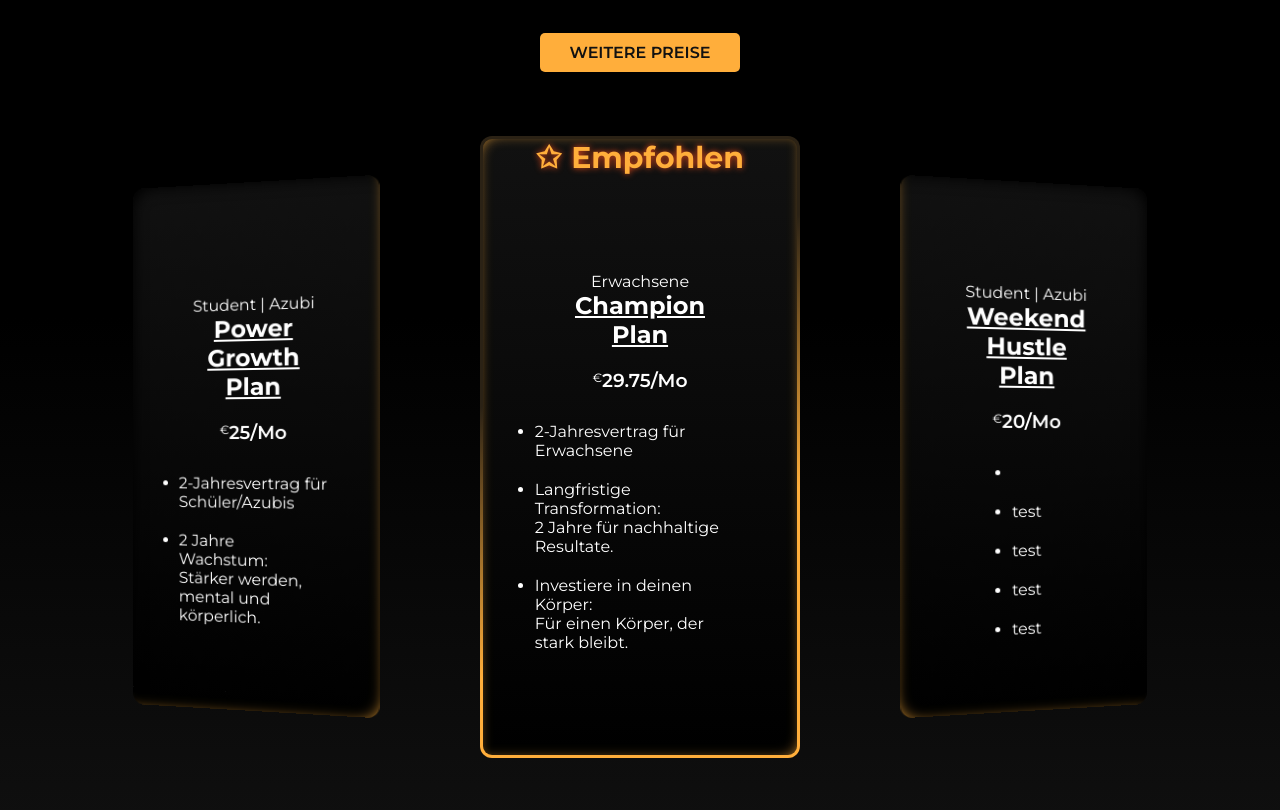
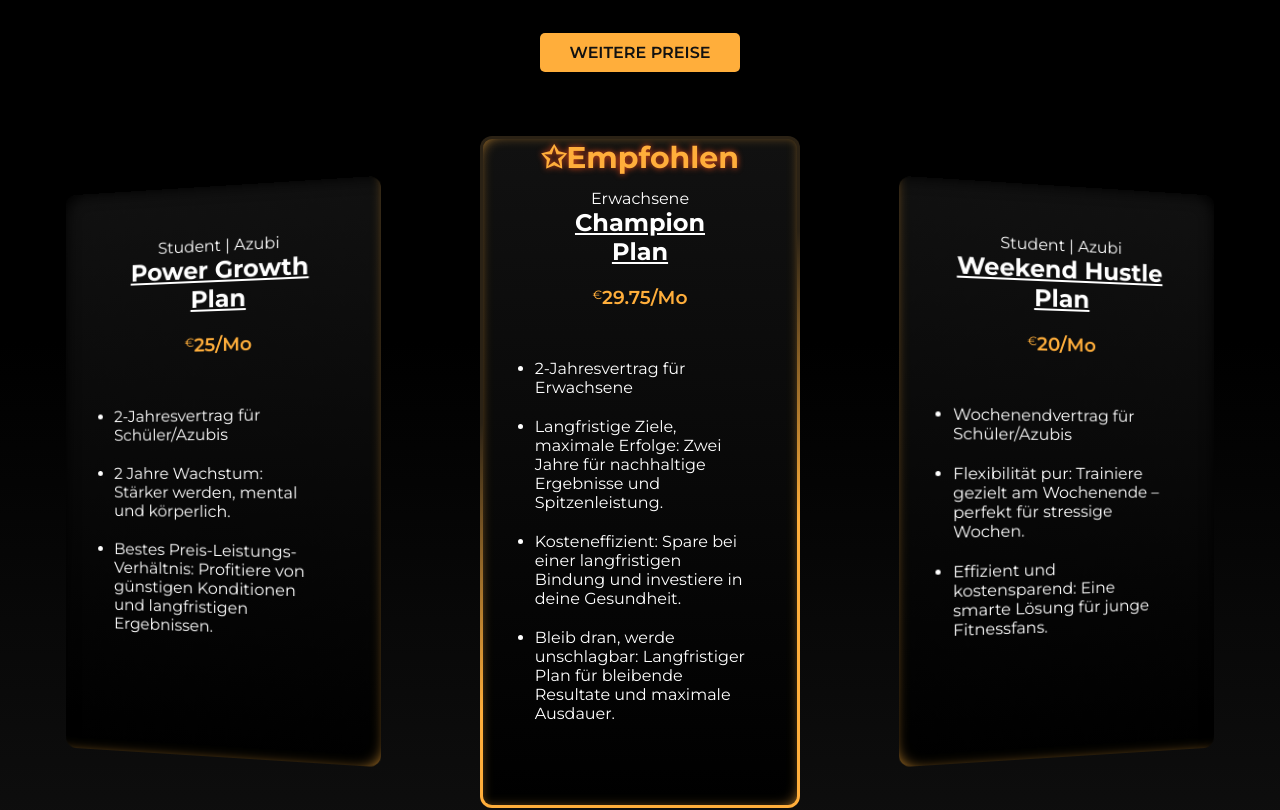
Before and after one commit to SteffZeroEx/fitnessfactory, a plain HTML site: page DEV/index.html in a window 1280 px wide. Shown: the part 2540-3350 px from the top of the page. Drawn offline with Linux system fonts and the light colour scheme.

Commit message:
Aktualisiere Preisübersicht: Füge neue Punkte hinzu, verbessere Layout und CSS-Stile für bessere Lesbarkeit und Responsivität

```diff
--- a/DEV/index.html
+++ b/DEV/index.html
@@ -240,12 +240,15 @@
               2 Jahre Wachstum: <br />
               Stärker werden, mental und körperlich.
             </li>
+            <li>
+              Bestes Preis-Leistungs-Verhältnis: Profitiere von günstigen Konditionen und langfristigen Ergebnissen.
+            </li>
           </ul>
         </div>
 
         <div class="card-middle price-card">
+          <h1><span>&#x2729;</span>Empfohlen</h1>
           <header class="price-head">
-            <h1><span>&#x2729;</span>Empfohlen</h1>
             <p>Erwachsene</p>
             <h2>
               Champion <br />
@@ -255,14 +258,9 @@
           </header>
           <ul>
             <li>2-Jahresvertrag für Erwachsene</li>
-            <li>
-              Langfristige Transformation: <br />
-              2 Jahre für nachhaltige Resultate.
-            </li>
-            <li>
-              Investiere in deinen Körper: <br />
-              Für einen Körper, der stark bleibt.
-            </li>
+            <li>Langfristige Ziele, maximale Erfolge: Zwei Jahre für nachhaltige Ergebnisse und Spitzenleistung.</li>
+            <li>Kosteneffizient: Spare bei einer langfristigen Bindung und investiere in deine Gesundheit.</li>
+            <li>Bleib dran, werde unschlagbar: Langfristiger Plan für bleibende Resultate und maximale Ausdauer.</li>
           </ul>
         </div>
 
@@ -276,11 +274,9 @@
             <h3><span>€</span>20/Mo</h3>
           </header>
           <ul>
-            <li></li>
-            <li>test</li>
-            <li>test</li>
-            <li>test</li>
-            <li>test</li>
+            <li>Wochenendvertrag für Schüler/Azubis</li>
+            <li>Flexibilität pur: Trainiere gezielt am Wochenende – perfekt für stressige Wochen.</li>
+            <li>Effizient und kostensparend: Eine smarte Lösung für junge Fitnessfans.</li>
           </ul>
         </div>
       </div>
--- a/DEV/src/css/style.css
+++ b/DEV/src/css/style.css
@@ -332,6 +332,7 @@ color: var(--background-primary);}
   align-items: flex-end;
   overflow: hidden;
   background-color: #111111;
+  padding: 0 0 20px 0;
 }
 
 .footer img {
@@ -808,7 +809,7 @@ color: var(--background-primary);}
   display: flex;
   justify-content: center;
   align-items: center;
-  height: 750px;
+  height: 800px;
   position: relative;
   width: 100%;
   padding: 5% 1%;
@@ -817,9 +818,8 @@ color: var(--background-primary);}
 .price-card {
   display: flex;
   flex-direction: column;
-  justify-content: center;
   align-items: center;
-  padding: 0 40px;
+  padding: 50px 40px;
   border-radius: 12px;
   color: #fff;
   overflow: hidden;
@@ -835,13 +835,18 @@ color: var(--background-primary);}
   margin-top: 20px;
 }
 
+.price-card li {
+  font-size: 16px;
+}
+
 .price-head {
-  margin-top: 40px;
   text-align: center;
+  margin-bottom: 20px;
 }
 
 .price-head > h3 {
   font-weight: 600;
+  color: var(--accent-color);
 }
 
 .price-head > h3 > span {
@@ -851,7 +856,7 @@ color: var(--background-primary);}
   top: -5px;
 }
 
-.price-card:nth-child(2) .price-head h1 {
+.price-card:nth-child(2) h1 {
   color: var(--accent-color);
   position: absolute;
   top: 0;
@@ -874,7 +879,7 @@ color: var(--background-primary);}
 
 .card-middle {
   height: 100%;
-  width: 320px;
+  width: clamp(320px, 25vw, 400px);
   border: 3px solid #ffad3b1c;
   background: linear-gradient(#111111, #000) padding-box,
     linear-gradient(var(--angle), #111111, #111111, #ffae3b, #ffae3b) border-box;
@@ -885,7 +890,7 @@ color: var(--background-primary);}
 
 .card-left {
   height: 85%;
-  width: 250px;
+  width: clamp(250px, 25vw, 350px);
   transform: perspective(800px) rotateY(-10deg);
   transform-origin: left right;
   transform-style: preserve-3d;
@@ -894,7 +899,7 @@ color: var(--background-primary);}
 
 .card-right {
   height: 85%;
-  width: 250px;
+  width: clamp(250px, 25vw, 350px);
   transform: perspective(800px) rotateY(10deg);
   transform-origin: right left;
   transform-style: preserve-3d;
@@ -913,7 +918,7 @@ color: var(--background-primary);}
   inherits: false;
 }
 
-@media screen and (max-width: 767px) {
+@media screen and (max-divice-width: 767px) {
   .prices-section {
     padding: 5% 0 20% 0;
   }
```
